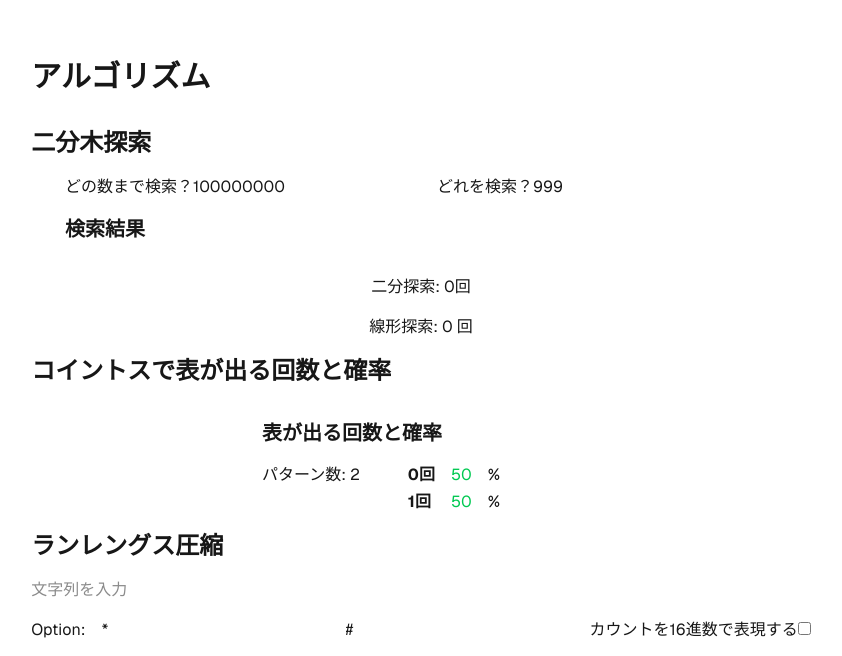
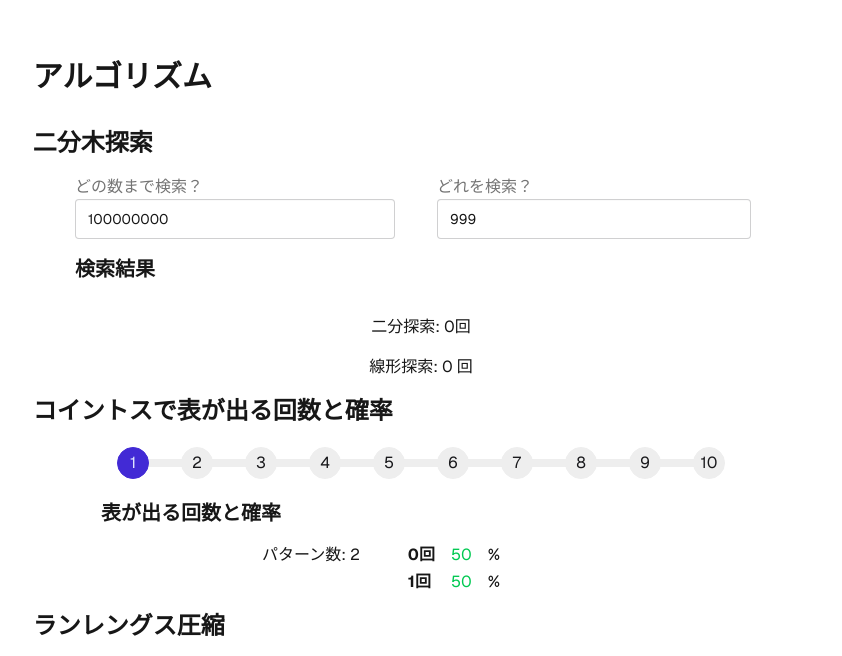
Before and after one commit to mieze018/learn-and-understand, a Next.js app: page / in a window 1280 px wide. Shown: the part 105-761 px from the top of the page, without its empty margins (219-1061 px from the left). Built offline with nearby package versions, Linux system fonts and the light colour scheme.

Commit message:
chore: npm i -D daisyui@beta

```diff
--- a/package.json
+++ b/package.json
@@ -21,7 +21,7 @@
     "@types/react-dom": "^18",
     "bun-types": "latest",
     "cspell": "^8.16.0",
-    "daisyui": "^4.12.14",
+    "daisyui": "^5.0.0-beta.1",
     "eslint": "^8",
     "eslint-config-next": "15.0.3",
     "eslint-config-prettier": "^9.1.0",
--- a/src/app/globals.css
+++ b/src/app/globals.css
@@ -1,4 +1,5 @@
 @import 'tailwindcss';
+@plugin "daisyui";
 
 @theme {
   --color-background: var(--background);
```
Also changed, not shown: 1 other file (tests, documents, lock files or other folders).
